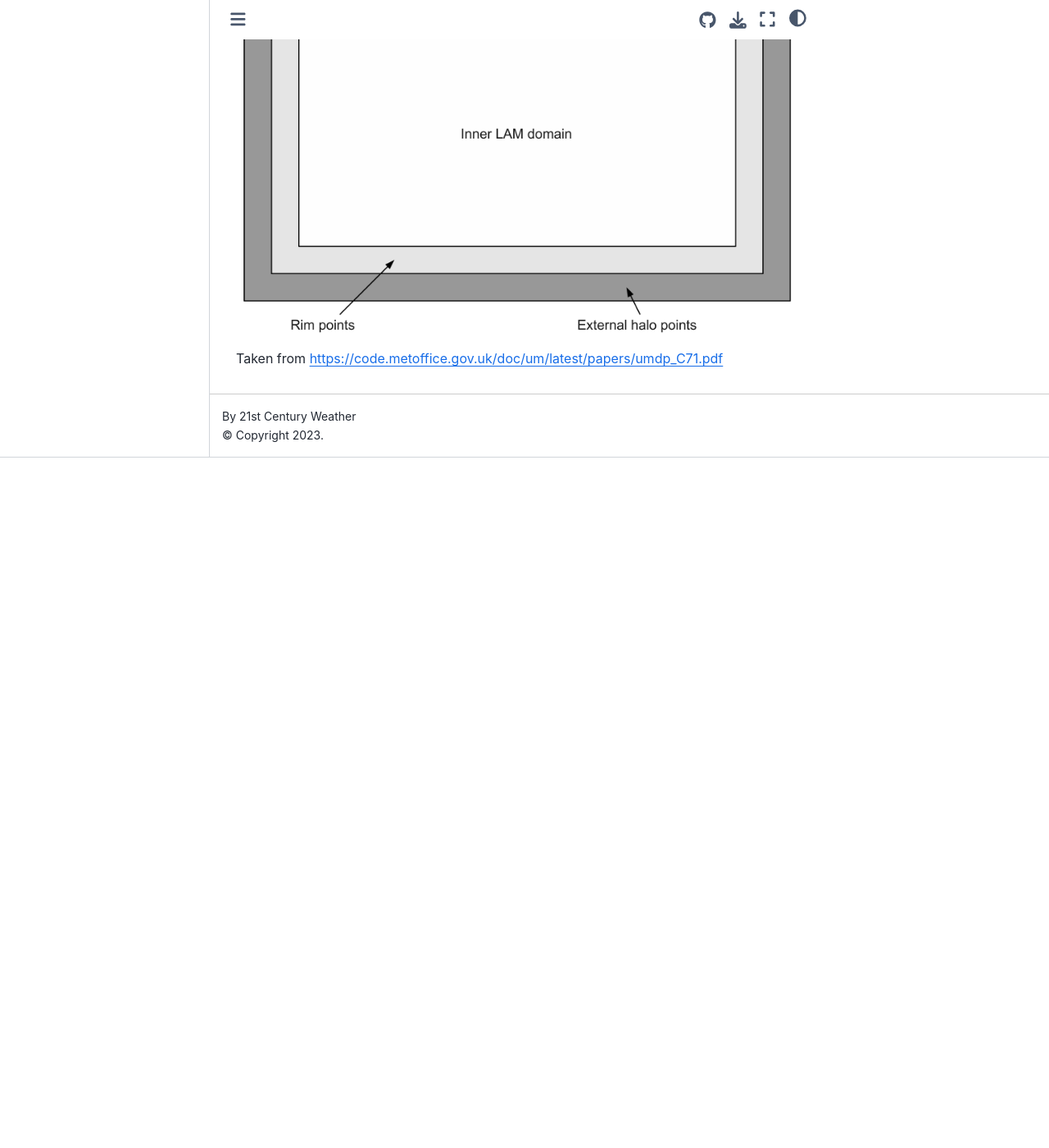
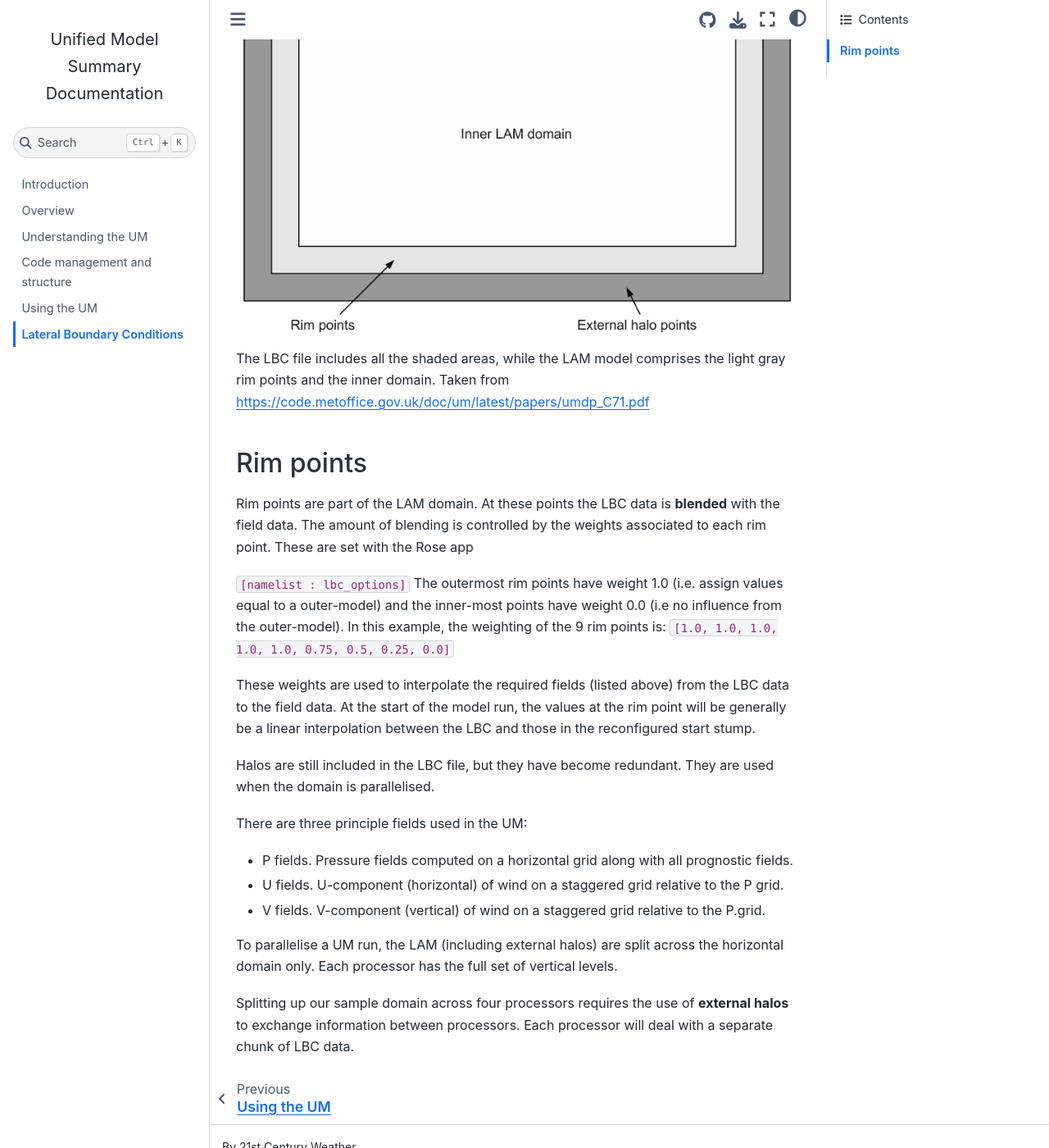
Before and after one commit to 21centuryweather/UM_summary_docs, a Jupyter Book: the page built from lbc.md, in a window 1280 px wide and 1400 px high, scrolled down 842 px. Shown: the whole window at 82% size. Built offline with Jupyter Book 1.0.4 settings and Sphinx 7.4.7 and the Sphinx Book theme 1.1.4, drawn with Linux system fonts in a browser that asks for light colours; some of the changed text lies outside the part shown.

```diff
--- a/_toc.yml
+++ b/_toc.yml
@@ -8,3 +8,4 @@ chapters:
 - file: understanding
 - file: code
 - file: using
+- file: lbc
--- a/lbc.md
+++ b/lbc.md
@@ -22,4 +22,25 @@ See image for a schematic.
 
 ![LAM layout](images/lam_rim_halo.png)
 
-Taken from https://code.metoffice.gov.uk/doc/um/latest/papers/umdp_C71.pdf
+The LBC file includes all the shaded areas, while the LAM model comprises the light gray rim points and the inner domain. Taken from https://code.metoffice.gov.uk/doc/um/latest/papers/umdp_C71.pdf
+
+## Rim points
+
+Rim points are part of the LAM domain. At these points the LBC data is **blended** with the field data. The amount of blending is controlled by the weights associated to each rim point. These are set with the Rose app
+
+`[namelist : lbc_options]`
+The outermost rim points have weight 1.0 (i.e. assign values equal to a outer-model) and the inner-most points have weight 0.0 (i.e no influence from the outer-model). In this example, the weighting of the 9 rim points is:
+`[1.0, 1.0, 1.0, 1.0, 1.0, 0.75, 0.5, 0.25, 0.0]`
+
+These weights are used to interpolate the required fields (listed above) from the LBC data to the field data. At the start of the model run, the values at the rim point will be generally be a linear interpolation between the LBC and those in the reconfigured start stump.
+
+Halos are still included in the LBC file, but they have become redundant. They are used when the domain is parallelised.
+
+There are three principle fields used in the UM:
+- P fields. Pressure fields computed on a horizontal grid along with all prognostic fields.
+- U fields. U-component (horizontal) of wind on a staggered grid relative to the P grid.
+- V fields. V-component (vertical) of wind on a staggered grid relative to the P.grid.
+
+To parallelise a UM run, the LAM (including external halos) are split across the horizontal domain only. Each processor has the full set of vertical levels.
+
+Splitting up our sample domain across four processors requires the use of **external halos** to exchange information between processors. Each processor will deal with a separate chunk of LBC data.
```
Also changed, not shown: images/external_halo.png (added), images/lbc-lam-halo.png (added).
